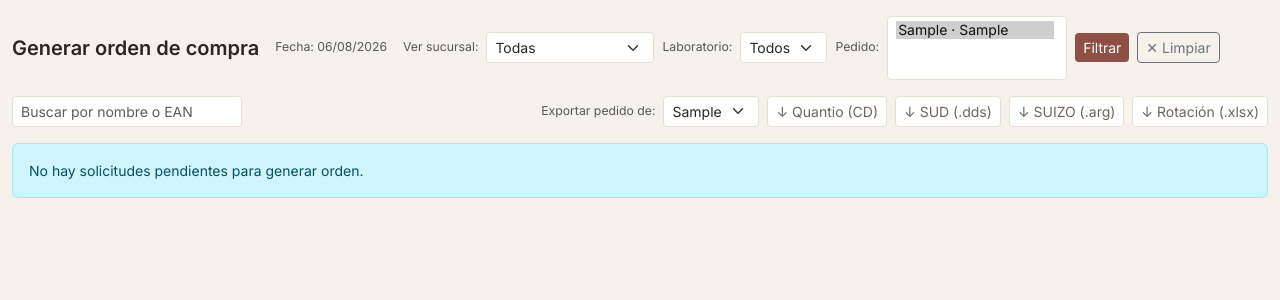
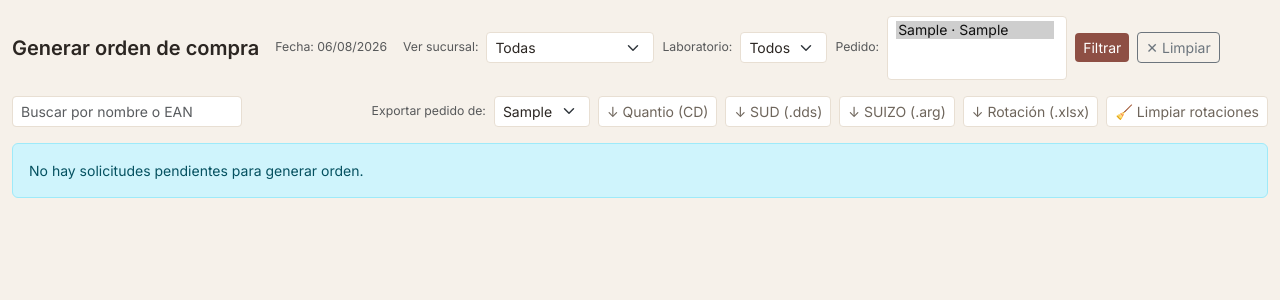
Before and after one commit to dayfloresred-dotcom/App-Pedidos, a Flask app: page /generar-orden?ped=1 in a window 1280 px wide. Shown: the part 54-354 px from the top of the page. Run offline with Flask 3, Linux system fonts and the light colour scheme; the visitor is signed in with stand-in values (Sample User, id 1); tables that the repository leaves empty hold one stand-in row (values such as "Sample post").

Commit message:
Generar orden: boton 'Limpiar rotaciones' que reinicia el coloreado del reporte (marca las rotaciones actuales como consideradas, sin borrar; las nuevas vuelven a pintarse)

```diff
--- a/app.py
+++ b/app.py
@@ -18,7 +18,7 @@ from auth import seed_users, verify_user, login_required, admin_required
 from mail_service import enviar_notificacion
 from export_service import generar_suizo, generar_sud, generar_quantio
 from config import FUENTES_CRON_TOKEN
-from database import get_fuentes_estado, agregar_mapeos_cd, get_rotacion_marcada
+from database import get_fuentes_estado, agregar_mapeos_cd, get_rotacion_marcada, limpiar_rotaciones
 from fuentes import refrescar_fuentes, NO_MATCH_JSON
 import fuentes as fuentes_mod
 
@@ -845,6 +845,13 @@ def exportar_quantio():
         headers={'Content-Disposition': f'attachment; filename="{filename}"'}
     )
 
+@app.route('/api/orden/limpiar-rotaciones', methods=['POST'])
+@login_required
+@admin_required
+def api_limpiar_rotaciones():
+    """Reinicia el coloreado del reporte de rotacion (marca las rotaciones actuales como consideradas)."""
+    return jsonify({'ok': True, 'n': limpiar_rotaciones()})
+
 @app.route('/reporte/rotacion.xlsx')
 @login_required
 @admin_required
--- a/database.py
+++ b/database.py
@@ -639,11 +639,22 @@ def actualizar_comprado_por_envio(sucursal, sku):
     conn.commit()
     conn.close()
 
+def limpiar_rotaciones():
+    """Reinicia el coloreado del reporte de rotacion: marca las rotaciones actuales como
+    'ya consideradas' (exportado=1). No borra nada (auditoria intacta). Una rotacion nueva
+    vuelve a resetear exportado=0 via registrar_envio. Devuelve la cantidad reiniciada."""
+    conn = get_db()
+    cur = conn.execute("UPDATE envios SET exportado=1 WHERE drogueria='ROT' AND cantidad>0 AND (exportado IS NULL OR exportado=0)")
+    n = cur.rowcount
+    conn.commit()
+    conn.close()
+    return n
+
 def get_rotacion_marcada():
     """Set de (sucursal, sku) que el admin marcó como ROTACIÓN en Generar orden
     (envío con droguería 'ROT'). Se usa para resaltar esas filas en el reporte."""
     conn = get_db()
-    rows = conn.execute("SELECT sucursal, sku FROM envios WHERE drogueria='ROT' AND cantidad>0").fetchall()
+    rows = conn.execute("SELECT sucursal, sku FROM envios WHERE drogueria='ROT' AND cantidad>0 AND (exportado IS NULL OR exportado=0)").fetchall()
     conn.close()
     return {(str(r['sucursal']), str(r['sku'])) for r in rows}
 
--- a/templates/generar_orden.html
+++ b/templates/generar_orden.html
@@ -37,6 +37,7 @@
       onclick="exportPedido('SUIZO')">↓ SUIZO (.arg)</button>
     {% endif %}
     <a class="btn btn-sm btn-suave" href="/reporte/rotacion.xlsx">↓ Rotación (.xlsx)</a>
+    <button class="btn btn-sm btn-suave" onclick="limpiarRotaciones()" title="Reiniciar el coloreado del reporte de rotación">🧹 Limpiar rotaciones</button>
   </div>
 </div>
 <div id="orden-grid">
@@ -273,6 +274,16 @@ async function cancelarProducto(sku) {
   else toast(d.error || 'No se pudo cancelar', 'error');
 }
 
+async function limpiarRotaciones() {
+  const ok = await confirmar('El reporte de rotación va a arrancar de cero: deja de pintar las rotaciones marcadas hasta ahora. No borra nada; las nuevas rotaciones se vuelven a marcar.',
+    {titulo: '¿Limpiar rotaciones marcadas?', accion: 'Limpiar rotaciones', peligro: false});
+  if (!ok) return;
+  const res = await fetch('/api/orden/limpiar-rotaciones', {method: 'POST', headers: {'Content-Type': 'application/json'}, body: '{}'});
+  const d = await res.json().catch(() => ({}));
+  if (res.ok && d.ok) { toast(`${d.n} rotación(es) reiniciadas`, 'exito'); }
+  else toast(d.error || 'No se pudo limpiar', 'error');
+}
+
 async function limpiarDiscontinuados() {
   const ok = await confirmar('Marca como inexistentes los productos de esta tarjeta que ya NO están activos en el catálogo (los que siguen activos se mantienen). Se pueden restaurar después.',
     {titulo: '¿Quitar los discontinuados?', accion: 'Quitar discontinuados'});
```
